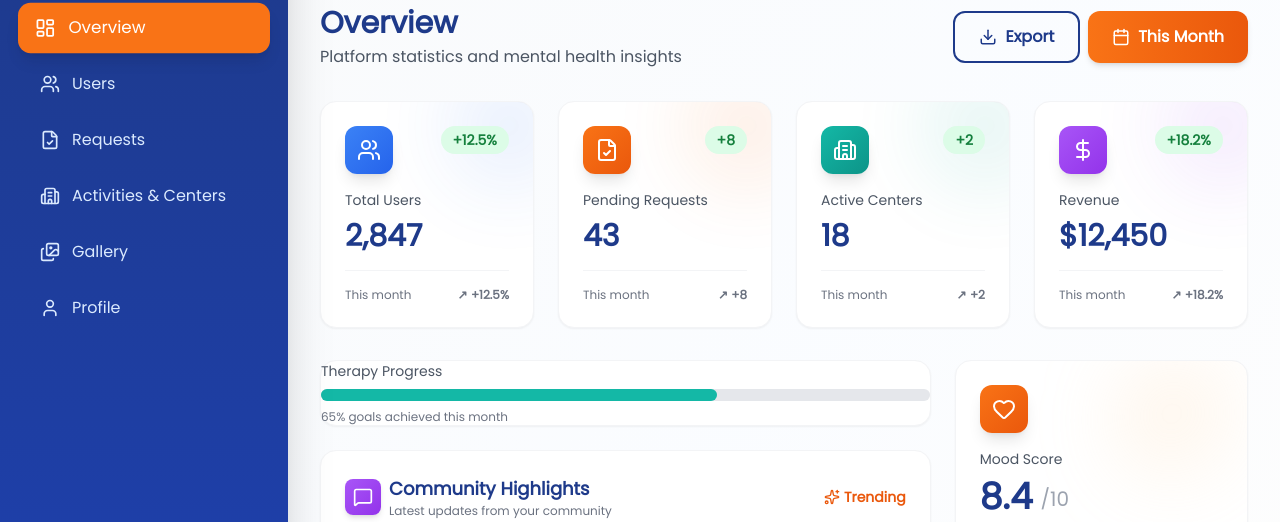
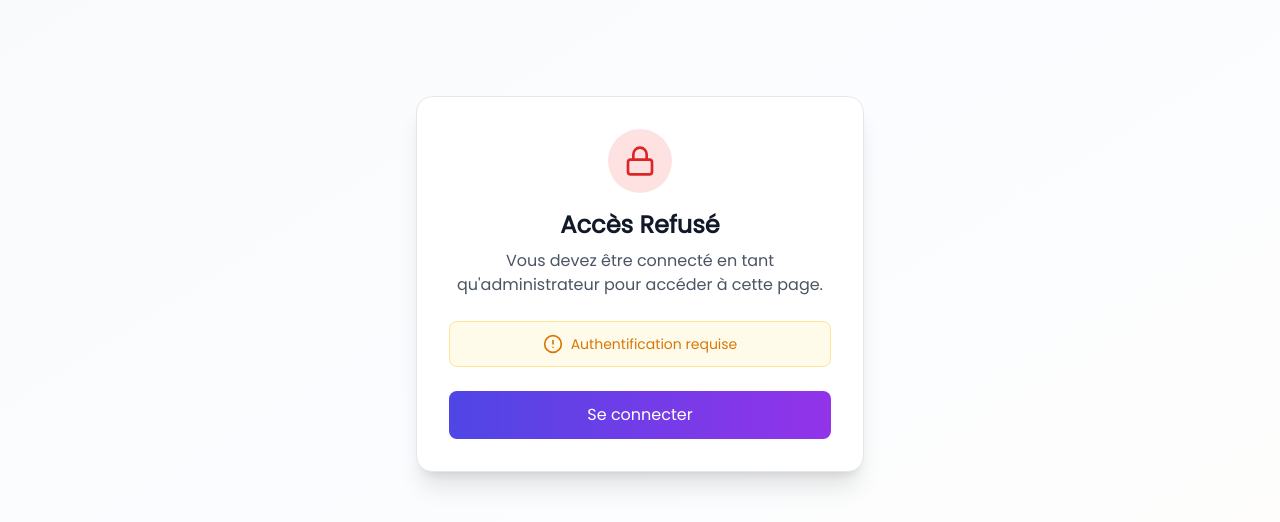
Before and after one commit to Daghnouj/solidarityApp, a React (Vite) app in the folder client/: page /admin in a window 1280 px wide. Shown: the part 116-638 px from the top of the page. Built offline with nearby package versions, Linux system fonts and the light colour scheme; no server answers.

Commit message:
ProtectedRoutes

```diff
--- a/client/src/dashboard/AdminLayout.tsx
+++ b/client/src/dashboard/AdminLayout.tsx
@@ -3,9 +3,11 @@ import { Outlet } from 'react-router-dom';
 import Sidebar from './components/layout/Sidebar';
 import Header from './components/layout/Header';
 import QuickActionsMenu from './components/menus/QuickActionsMenu';
+import ProtectedAdminRoute from './ProtectedAdminRoute';
 
 const AdminLayout: React.FC = () => {
   return (
+    <ProtectedAdminRoute>
       <div className="min-h-screen bg-gradient-to-br from-gray-50 via-blue-50/30 to-orange-50/20">
         {/* Sidebar - Fixed */}
         <Sidebar />
@@ -24,6 +26,7 @@ const AdminLayout: React.FC = () => {
         {/* Floating Quick Actions */}
         <QuickActionsMenu position="bottom-right" />
       </div>
+    </ProtectedAdminRoute>
   );
 };
 
--- /dev/null
+++ b/client/src/dashboard/ProtectedAdminRoute.tsx
@@ -0,0 +1,91 @@
+import React from 'react';
+import { Link } from 'react-router-dom';
+import { Lock, AlertCircle } from 'lucide-react';
+
+interface ProtectedAdminRouteProps {
+  children: React.ReactNode;
+}
+
+const ProtectedAdminRoute: React.FC<ProtectedAdminRouteProps> = ({ children }) => {
+  // Check authentication synchronously - before render
+  const checkAuth = (): boolean => {
+    try {
+      const adminToken = localStorage.getItem('adminToken');
+      const adminData = localStorage.getItem('adminData');
+
+      // Token must exist and not be empty
+      if (!adminToken || adminToken.trim() === '' || adminToken === 'null' || adminToken === 'undefined') {
+        // Clean up invalid token
+        localStorage.removeItem('adminToken');
+        localStorage.removeItem('adminData');
+        return false;
+      }
+
+      // Admin data should also exist and be valid JSON
+      if (!adminData || adminData.trim() === '' || adminData === 'null' || adminData === 'undefined') {
+        // Clean up invalid data
+        localStorage.removeItem('adminToken');
+        localStorage.removeItem('adminData');
+        return false;
+      }
+
+      // Try to parse adminData to ensure it's valid JSON
+      try {
+        JSON.parse(adminData);
+      } catch {
+        // Invalid JSON, clean up
+        localStorage.removeItem('adminToken');
+        localStorage.removeItem('adminData');
+        return false;
+      }
+
+      return true;
+    } catch (error) {
+      console.error('Error checking admin authentication:', error);
+      // Clean up on error
+      localStorage.removeItem('adminToken');
+      localStorage.removeItem('adminData');
+      return false;
+    }
+  };
+
+  const isAuthenticated = checkAuth();
+
+  // Block access if not authenticated - show error message
+  if (!isAuthenticated) {
+    return (
+      <div className="min-h-screen bg-gradient-to-br from-gray-50 via-blue-50/30 to-orange-50/20 flex items-center justify-center p-4">
+        <div className="max-w-md w-full bg-white rounded-2xl shadow-xl border border-gray-200 p-8 text-center">
+          <div className="inline-flex items-center justify-center w-16 h-16 rounded-full bg-red-100 mb-4">
+            <Lock className="w-8 h-8 text-red-600" />
+          </div>
+
+          <h1 className="text-2xl font-bold text-gray-900 mb-2">
+            Accès Refusé
+          </h1>
+
+          <p className="text-gray-600 mb-6">
+            Vous devez être connecté en tant qu'administrateur pour accéder à cette page.
+          </p>
+
+          <div className="flex items-center justify-center gap-2 text-sm text-amber-600 bg-amber-50 border border-amber-200 rounded-lg p-3 mb-6">
+            <AlertCircle className="w-5 h-5" />
+            <span>Authentification requise</span>
+          </div>
+
+          <Link
+            to="/admin/login"
+            className="inline-flex items-center justify-center w-full px-6 py-3 bg-gradient-to-r from-indigo-600 to-purple-600 hover:from-indigo-700 hover:to-purple-700 text-white font-medium rounded-lg transition-all duration-300 focus:outline-none focus:ring-2 focus:ring-indigo-500 focus:ring-offset-2"
+          >
+            Se connecter
+          </Link>
+        </div>
+      </div>
+    );
+  }
+
+  // Render children only if authenticated
+  return <>{children}</>;
+};
+
+export default ProtectedAdminRoute;
```
Lines whose indentation alone changed are shown as unchanged.
